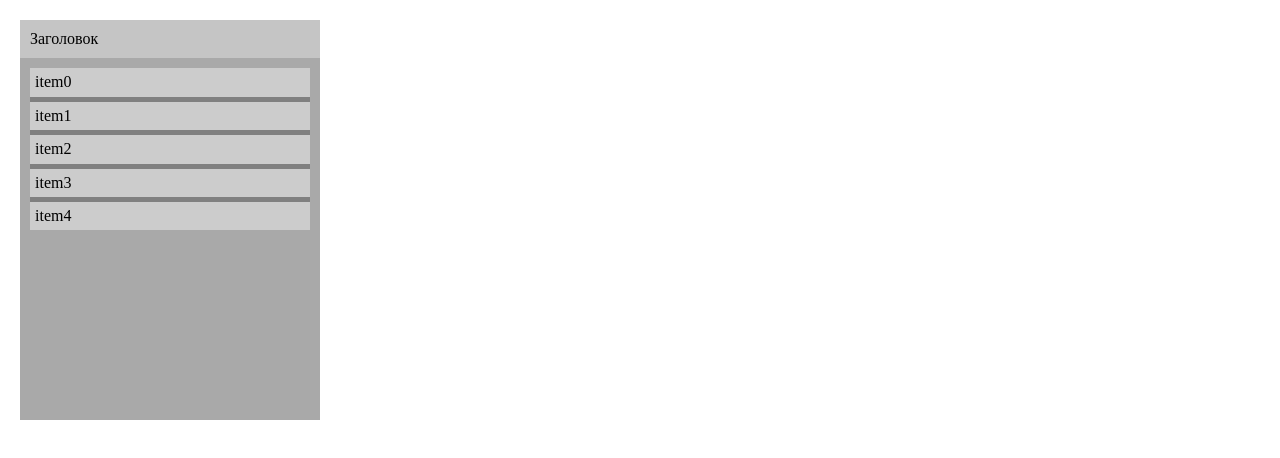
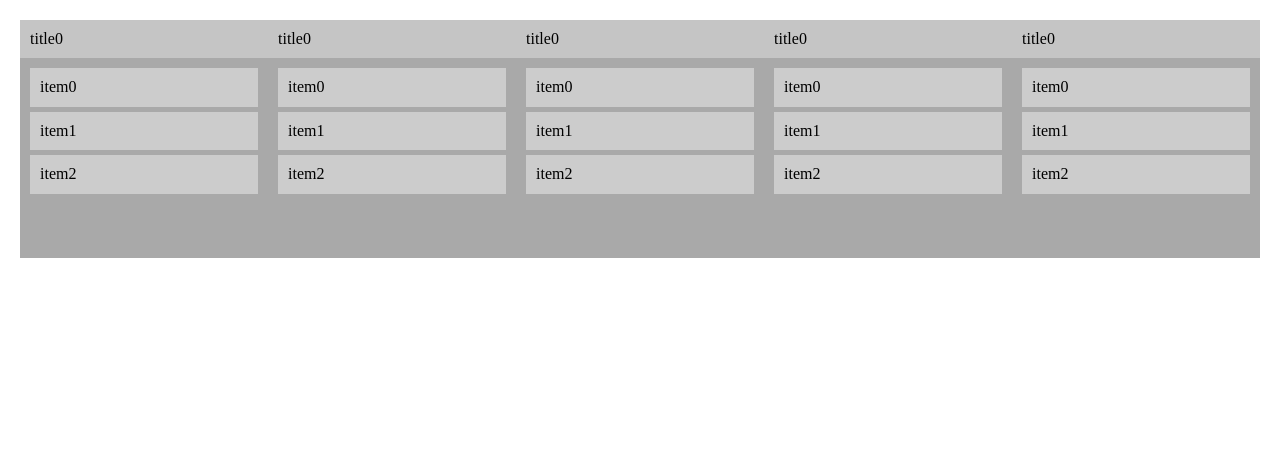
Before and after one commit to gluhenko-dv/DnD, a React (Create React App) app: page / in a window 1280 px wide. Shown: the top 458 px of the page. Built offline with nearby package versions, Linux system fonts and the light colour scheme; the HTML template or start-up script is replaced by a standard one.

Commit message:
feat drug and drop & update initialData

```diff
--- a/src/App.tsx
+++ b/src/App.tsx
@@ -1,10 +1,24 @@
+import { useEffect, useState } from 'react';
 import Column from './components/Column/Column';
 import ColumnsWrapper from './components/ColumnsWrapper/ColumnsWrapper';
+import { ITasksData } from './interfaces/interfaces';
+import { initialData } from './initialData';
 
 const App: React.FC = () => {
+    const [data, setData] = useState<ITasksData[]>(localStorage.startArr ? JSON.parse(localStorage.startArr) : initialData);
+
+    useEffect(() => {
+        //@ts-ignore
+        window['__react-beautiful-dnd-disable-dev-warnings'] = true;
+
+        if (!localStorage.startArr) {
+            localStorage.startArr = JSON.stringify(initialData);
+        }
+    }, []);
+
     return (
-        <ColumnsWrapper>
-            <Column />
+        <ColumnsWrapper data={data} setData={setData}>
+            <Column data={data} />
         </ColumnsWrapper>
     );
 };
--- a/src/components/Column/Column.styles.scss
+++ b/src/components/Column/Column.styles.scss
@@ -1,8 +1,7 @@
 .column {
   height: 100%;
-  min-height: 400px;
+  min-height: 200px;
   width: 300px;
-  background-color: darkgrey;
 
   &-header {
     padding: 10px;
@@ -15,5 +14,6 @@
 
   &-wrapper {
     padding: 10px;
+    min-height: 200px;
   }
 }
--- a/src/components/Column/Column.tsx
+++ b/src/components/Column/Column.tsx
@@ -1,51 +1,39 @@
 import { Droppable } from 'react-beautiful-dnd';
+import { ITasksData } from '../../interfaces/interfaces';
 import Item from '../Item/Item';
 import './Column.styles.scss';
 
-const Column: React.FC = () => {
-    const itemArr = [
-        {
-            id: 0,
-            title: 'item'
-        },
-        {
-            id: 1,
-            title: 'item'
-        },
-        {
-            id: 2,
-            title: 'item'
-        },
-        {
-            id: 3,
-            title: 'item'
-        },
-        {
-            id: 4,
-            title: 'item'
+interface IColumnProps {
+    data: ITasksData[];
 }
-    ];
 
+const Column: React.FC<IColumnProps> = ({ data }) => {
     return (
-        <div className="column">
+        <>
+            {data.map(({ id, title, items }) => (
+                <div className="column" key={id}>
                     <div className="column-header">
-                <span className="column-title">Заголовок</span>
+                        <span className="column-title">{title}</span>
                     </div>
-            <div className="column-wrapper">
-                <Droppable droppableId="droppable-1">
+                    <Droppable droppableId={`${id}`}>
                         {(provided, snapshot) => (
                             <div
+                                className="column-wrapper"
                                 ref={provided.innerRef}
-                            style={{ backgroundColor: snapshot.isDraggingOver ? 'blue' : 'grey' }}
-                            {...provided.droppableProps}>
-                            {itemArr.map(({ id, title }) => (
-                                <Item title={title + id} key={id} index={id} />
+                                {...provided.droppableProps}
+                                style={{
+                                    backgroundColor: snapshot.isDraggingOver ? 'grey' : 'darkgrey',
+                                    height: snapshot.draggingFromThisWith ? '100%' : '110%'
+                                }}>
+                                {items.map(({ id, title }, i) => (
+                                    <Item title={title} id={id} key={id} index={i} />
                                 ))}
                             </div>
                         )}
                     </Droppable>
                 </div>
-        </div>
+            ))}
+        </>
     );
 };
 
--- a/src/components/ColumnsWrapper/ColumnsWrapper.tsx
+++ b/src/components/ColumnsWrapper/ColumnsWrapper.tsx
@@ -1,31 +1,49 @@
 import './ColumnsWrapper.styles.scss';
 import { DragDropContext } from 'react-beautiful-dnd';
 import { useCallback } from 'react';
+import { ITasksData } from '../../interfaces/interfaces';
 
-const ColumnsWrapper: React.FC = ({ children }) => {
-    const onBeforeDragStart = useCallback(() => {
-        /*...*/
-    }, []);
+interface IColumnsWrapperProps {
+    data: ITasksData[];
+    setData: (data: ITasksData[]) => void;
+}
 
-    const onDragStart = useCallback(() => {
-        /*...*/
-    }, []);
-    const onDragUpdate = useCallback(() => {
-        /*...*/
-    }, []);
-    const onDragEnd = useCallback(() => {
-        // the only one that is required
+const ColumnsWrapper: React.FC<IColumnsWrapperProps> = ({ children, setData, data }) => {
+    const onDragEnd = useCallback((result) => {
+        const { destination, source } = result;
+
+        if (!destination) {
+            return;
+        }
+        if (destination.droppableId === source.droppableId && destination.index === source.index) {
+            return;
+        }
+
+        const currentBoard = data[Number(source.droppableId)];
+        const currentItem = currentBoard.items[Number(source.index)];
+        const dropBoard = data[Number(destination.droppableId)];
+        const dropItem = Number(destination.index);
+
+        currentBoard.items.splice(source.index, 1);
+        dropBoard.items.splice(dropItem, 0, currentItem);
+
+        setData(
+            data.map((board) => {
+                if (board.id === dropBoard.id) {
+                    return dropBoard;
+                }
+                if (board.id === currentBoard.id) {
+                    return currentBoard;
+                }
+                return board;
+            })
+        );
+        localStorage.startArr = JSON.stringify(data);
     }, []);
 
     return (
         <div className="columns">
-            <DragDropContext
-                onBeforeDragStart={onBeforeDragStart}
-                onDragStart={onDragStart}
-                onDragUpdate={onDragUpdate}
-                onDragEnd={onDragEnd}>
-                {children}
-            </DragDropContext>
+            <DragDropContext onDragEnd={onDragEnd}>{children}</DragDropContext>
         </div>
     );
 };
--- a/src/components/Item/Item.styles.scss
+++ b/src/components/Item/Item.styles.scss
@@ -1,6 +1,7 @@
 .item {
   width: 100%;
-  padding: 5px;
+  padding: 10px;
   background-color: rgb(204, 204, 204);
   margin-bottom: 5px;
+  transition: 0.5s;
 }
--- a/src/components/Item/Item.tsx
+++ b/src/components/Item/Item.tsx
@@ -1,19 +1,17 @@
 import { Draggable } from 'react-beautiful-dnd';
+import { ITaskItem } from '../../interfaces/interfaces';
 import './Item.styles.scss';
 
-interface IItemProps {
-    title: string;
+interface IItemProps extends ITaskItem {
     index: number;
 }
 
-const Item: React.FC<IItemProps> = ({ title, index }) => {
+const Item: React.FC<IItemProps> = ({ id, title, index }) => {
     return (
-        <Draggable draggableId={'draggable' + index} index={index}>
-            {(provided, snapshot) => (
-                <div ref={provided.innerRef} {...provided.draggableProps} {...provided.dragHandleProps}>
-                    <div className="item">
-                        <span>{title}</span>
-                    </div>
+        <Draggable draggableId={'draggable' + id} index={index}>
+            {(provided) => (
+                <div ref={provided.innerRef} {...provided.draggableProps} {...provided.dragHandleProps} className="item">
+                    <span>{title}</span>
                 </div>
             )}
         </Draggable>
--- a/src/index.tsx
+++ b/src/index.tsx
@@ -1,6 +1,7 @@
 import React from 'react';
 import ReactDOM from 'react-dom';
-import App from './app';
+import App from './App';
+
 import './assets/styles/index.scss';
 
 ReactDOM.render(
--- /dev/null
+++ b/src/initialData.ts
@@ -0,0 +1,92 @@
+export const initialData = [
+    {
+        id: 0,
+        title: 'title0',
+        items: [
+            {
+                id: 20,
+                title: 'item0'
+            },
+            {
+                id: 21,
+                title: 'item1'
+            },
+            {
+                id: 22,
+                title: 'item2'
+            }
+        ]
+    },
+    {
+        id: 1,
+        title: 'title0',
+        items: [
+            {
+                id: 30,
+                title: 'item0'
+            },
+            {
+                id: 31,
+                title: 'item1'
+            },
+            {
+                id: 32,
+                title: 'item2'
+            }
+        ]
+    },
+    {
+        id: 2,
+        title: 'title0',
+        items: [
+            {
+                id: 40,
+                title: 'item0'
+            },
+            {
+                id: 41,
+                title: 'item1'
+            },
+            {
+                id: 42,
+                title: 'item2'
+            }
+        ]
+    },
+    {
+        id: 3,
+        title: 'title0',
+        items: [
+            {
+                id: 50,
+                title: 'item0'
+            },
+            {
+                id: 51,
+                title: 'item1'
+            },
+            {
+                id: 52,
+                title: 'item2'
+            }
+        ]
+    },
+    {
+        id: 4,
+        title: 'title0',
+        items: [
+            {
+                id: 60,
+                title: 'item0'
+            },
+            {
+                id: 61,
+                title: 'item1'
+            },
+            {
+                id: 62,
+                title: 'item2'
+            }
+        ]
+    },
+];
--- /dev/null
+++ b/src/interfaces/interfaces.ts
@@ -0,0 +1,10 @@
+export interface ITasksData {
+    id: number;
+    title: string;
+    items: ITaskItem[];
+}
+
+export interface ITaskItem {
+    id: number;
+    title: string;
+}
```
Lines whose indentation alone changed are shown as unchanged.
